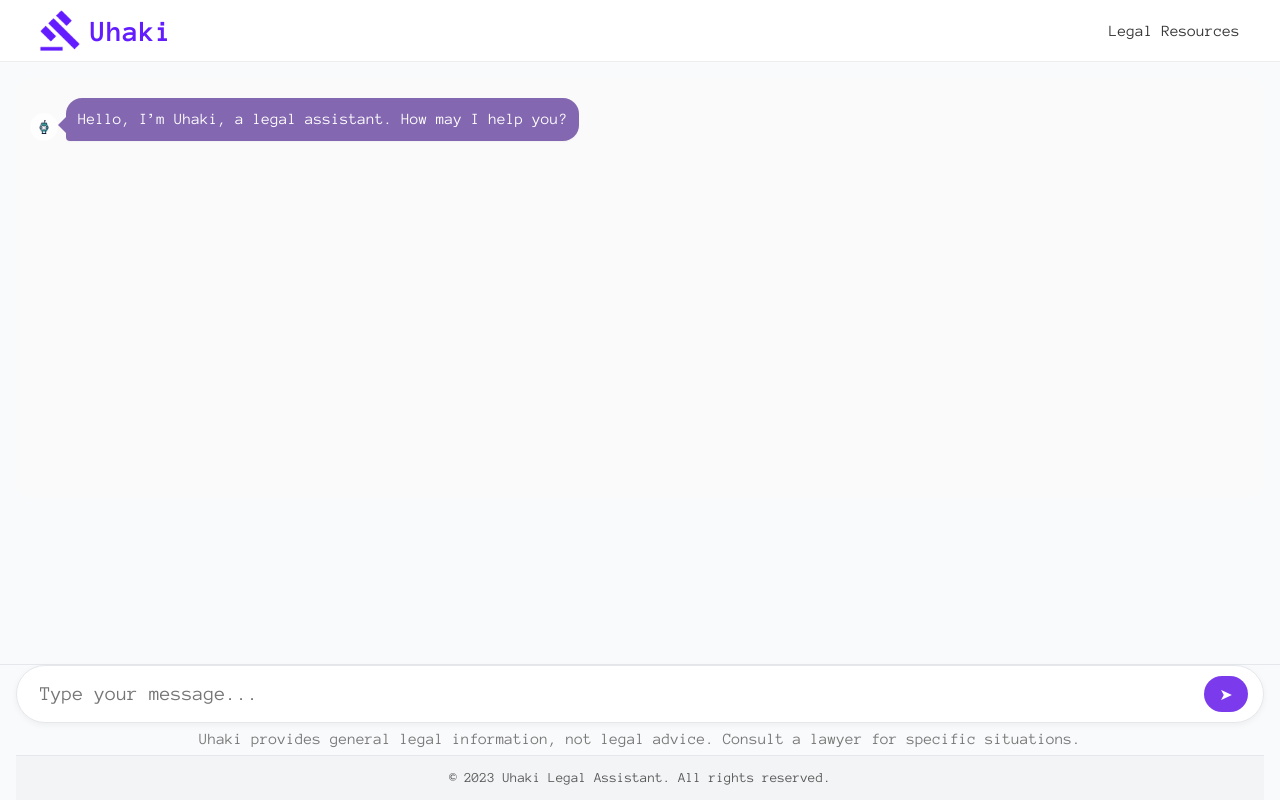
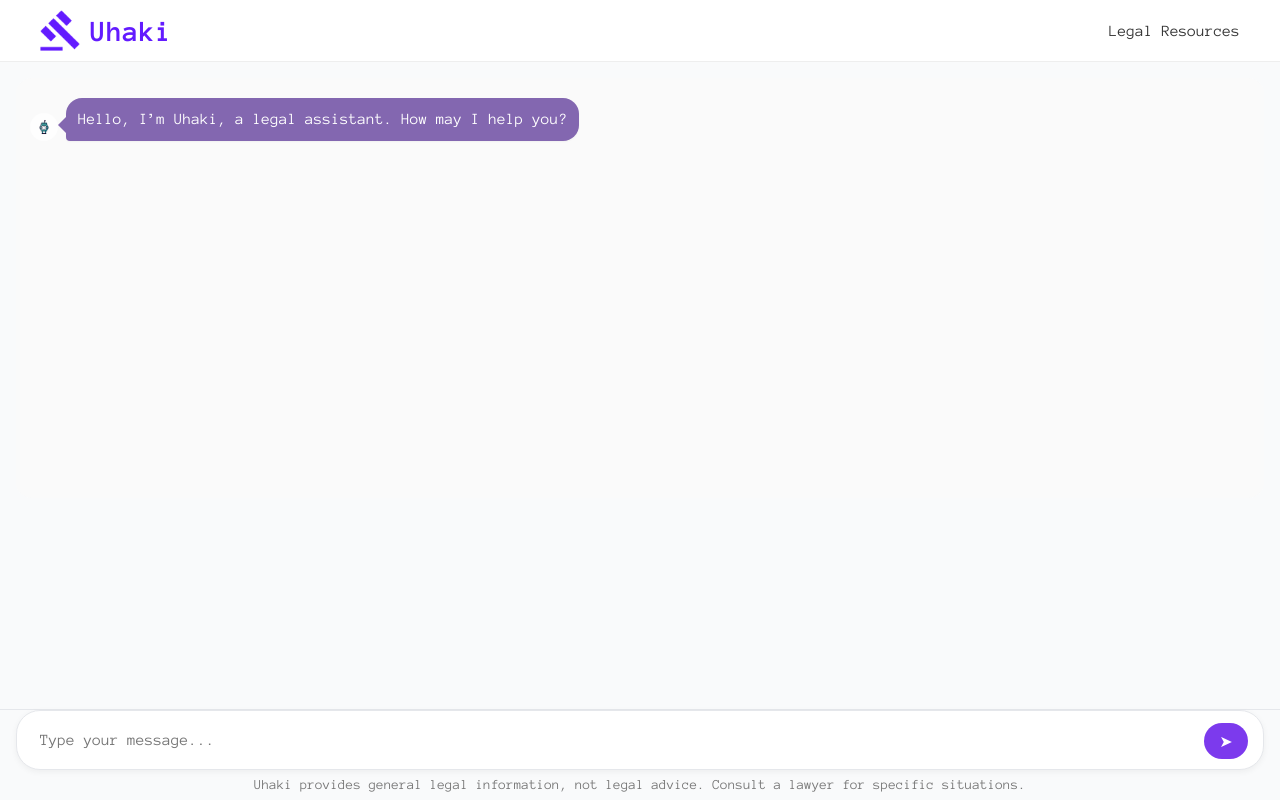
Before and after one commit to raychelleKalekye/Uhaki-legal-chatbot, a React (Create React App) app in the folder frontend/: page /ChatPage in a window 1280 px wide. Built offline with nearby package versions, Linux system fonts and the light colour scheme.

Commit message:
feat(chat-page): enable scroll on overflow
- Message input now updates automatically as user types
- Chat area scrolls only when messages exceed visible limit.

Closes #26

```diff
--- a/frontend/src/Components/MessageInput.js
+++ b/frontend/src/Components/MessageInput.js
@@ -1,14 +1,18 @@
-import React, { useState } from "react";
+import React, { useState, useRef, useEffect } from "react";
 import "../Styles/MessageInput.css";
 
 const MessageInput = ({ onSend }) => {
   const [value, setValue] = useState("");
+  const textareaRef = useRef(null);
 
   const handleSend = () => {
     const text = value.trim();
     if (!text) return;
     onSend(text);
     setValue("");
+    if (textareaRef.current) {
+      textareaRef.current.style.height = "auto"; // reset height after sending
+    }
   };
 
   const handleKeyDown = (e) => {
@@ -18,9 +22,21 @@ const MessageInput = ({ onSend }) => {
     }
   };
 
+  // Auto resize height on input change
+  useEffect(() => {
+    if (textareaRef.current) {
+      textareaRef.current.style.height = "auto"; // reset height first
+      const scrollHeight = textareaRef.current.scrollHeight;
+      const maxHeight = 150; // matches CSS
+      textareaRef.current.style.height =
+        scrollHeight > maxHeight ? `${maxHeight}px` : `${scrollHeight}px`;
+    }
+  }, [value]);
+
   return (
     <div className="composer">
       <textarea
+        ref={textareaRef}
         className="composer-input"
         placeholder="Type your message..."
         value={value}
--- a/frontend/src/Pages/ChatPage.js
+++ b/frontend/src/Pages/ChatPage.js
@@ -2,7 +2,7 @@ import React, { useState, useEffect, useLayoutEffect, useRef } from 'react';
 import Disclaimer from '../Components/Disclaimer';
 import MessageList from '../Components/MessageList';
 import MessageInput from '../Components/MessageInput';
-import Footer from '../Components/Footer';
+
 import '../Styles/ChatPage.css';
 const ChatPage = () => {
   const [messages, setMessages] = useState([]);
@@ -37,7 +37,6 @@ const ChatPage = () => {
         <div className="BottomInner">
           <MessageInput onSend={handleSend} />
           <div className="Disclaimer"><Disclaimer /></div>
-          <div className="FooterWrap"><Footer /></div>
         </div>
       </div>
     </div>
--- a/frontend/src/Styles/ChatPage.css
+++ b/frontend/src/Styles/ChatPage.css
@@ -12,11 +12,13 @@ html, body {
   flex-direction: column;
   background: #f9fafb;
 }
+
 .ChatScroll {
   flex: 1;
-  overflow-y: hidden;
+  overflow-y: auto;
   padding: 16px;
-  padding-bottom: 160px;
+  padding-bottom: var(--bb-h);
+  box-sizing: border-box;
 }
 .BottomBar {
   position: fixed;
--- a/frontend/src/Styles/Disclaimer.css
+++ b/frontend/src/Styles/Disclaimer.css
@@ -1,6 +1,6 @@
 .disclaimer {
   text-align: center;
-  font-size: 16px;
+  font-size: 14px;
   color: #777;
   margin-top: 8px;
   margin-bottom: 8px;
--- a/frontend/src/Styles/MessageInput.css
+++ b/frontend/src/Styles/MessageInput.css
@@ -1,11 +1,11 @@
 .composer {
   display: grid;
   grid-template-columns: 1fr 44px;
-  align-items: center;
+  align-items: flex-end;
   gap: 10px;
   padding: 10px 15px;
   border: 1px solid #e5e7eb;
-  border-radius: 999px;
+  border-radius: 24px;
   background: #fff;
   box-shadow: 0 2px 6px rgba(0,0,0,0.05);
 }
@@ -14,11 +14,13 @@
   border: none;
   resize: none;
   outline: none;
-  max-height: 120px;
+  max-height: 150px; /* prevent too tall input */
+  overflow-y: auto;
   padding: 8px;
   background: transparent;
-  font-size: 20px;
+  font-size: 16px;
   font-family: inherit;
+  line-height: 1.4;
 }
 
 .send-btn {
```
